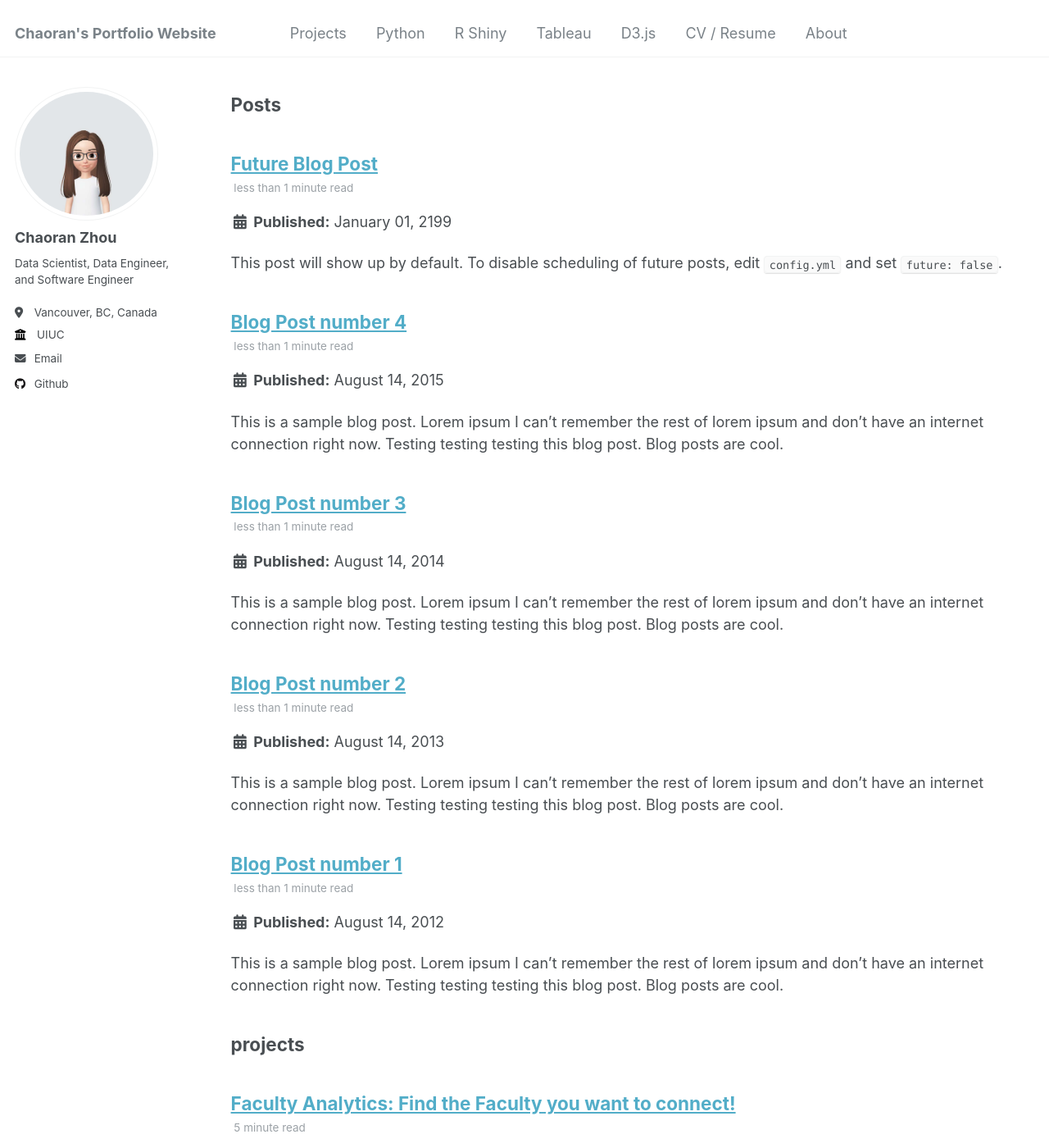
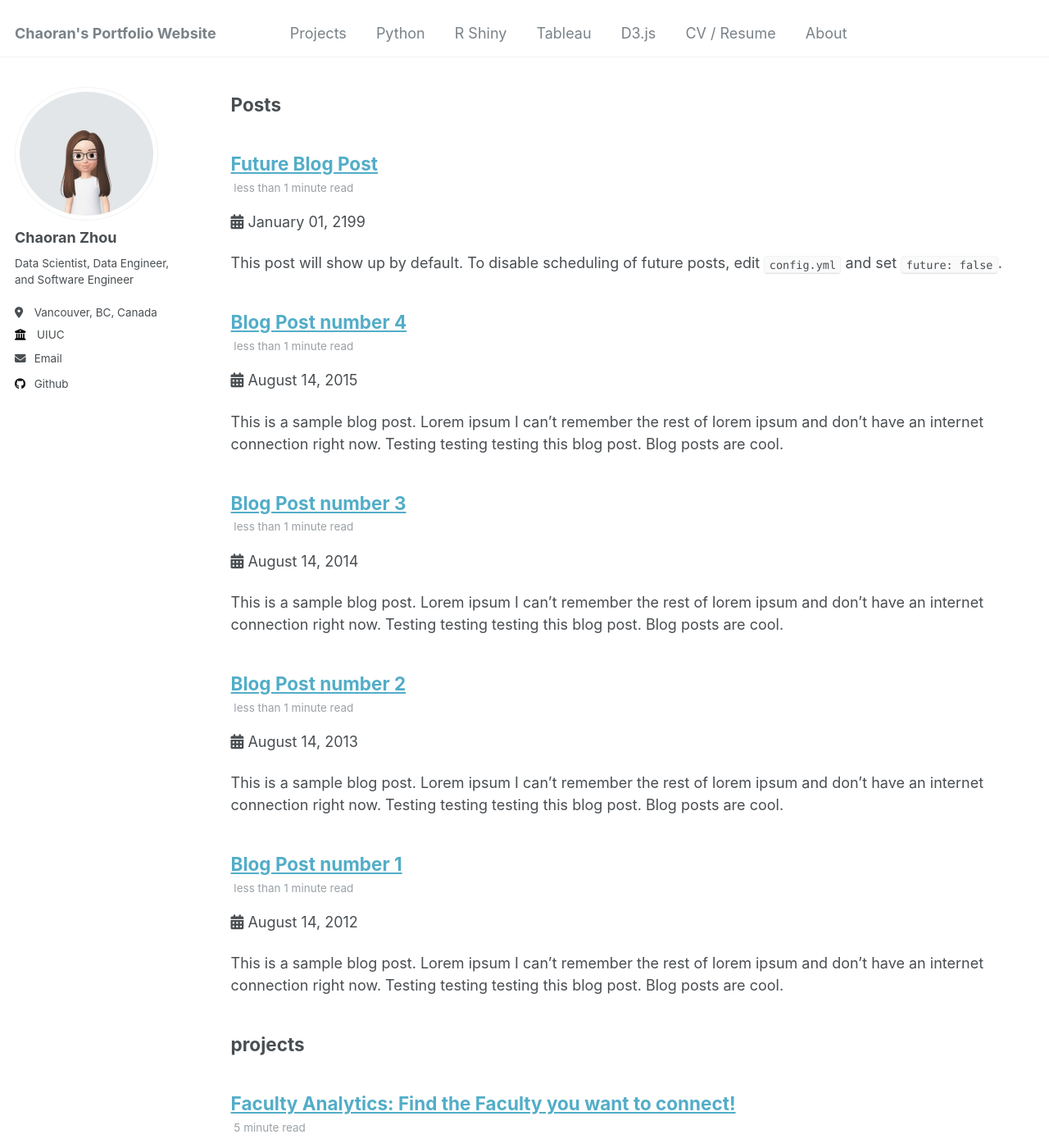
Before and after one commit to ranranrunforit/ranranrunforit.github.io, a Jekyll site: the page built from _pages/sitemap.md, in a window 1280 px wide and 1400 px high, scrolled down 1577 px. Shown: the whole window at 82% size. Built offline with Jekyll 4.4.1, drawn with Linux system fonts in a browser that asks for light colours; some of the changed text lies outside the part shown.

Commit message:
Update archive-single.html

```diff
--- a/_includes/archive-single.html
+++ b/_includes/archive-single.html
@@ -43,7 +43,7 @@
         {% elsif post.collection == 'publications' %}
           <p>Published in <i>{{ post.venue }}</i>, {{ post.date | default: "1900-01-01" | date: "%Y" }} </p>
         {% elsif post.date %}
-         <p class="page__date"><i class="fas fa-fw fa-calendar-alt" aria-hidden="true"></i> <strong> {{ site.data.ui-text[site.locale].date_label | default: "Updated:" }}</strong> <time datetime="{{ post.date | default: "1900-01-01" | date_to_xmlschema }}">{{ post.date | default: "1900-01-01" | date: "%B %d, %Y" }}</time></p>
+         <p class="page__date"><i class="fa fa-calendar-alt" aria-hidden="true"></i> <time datetime="{{ post.date | default: "1900-01-01" | date_to_xmlschema }}">{{ post.date | default: "1900-01-01" | date: "%B %d, %Y" }}</time></p>
         {% endif %}
 
     {% if post.excerpt and site.read_more != 'enabled' %}
```
